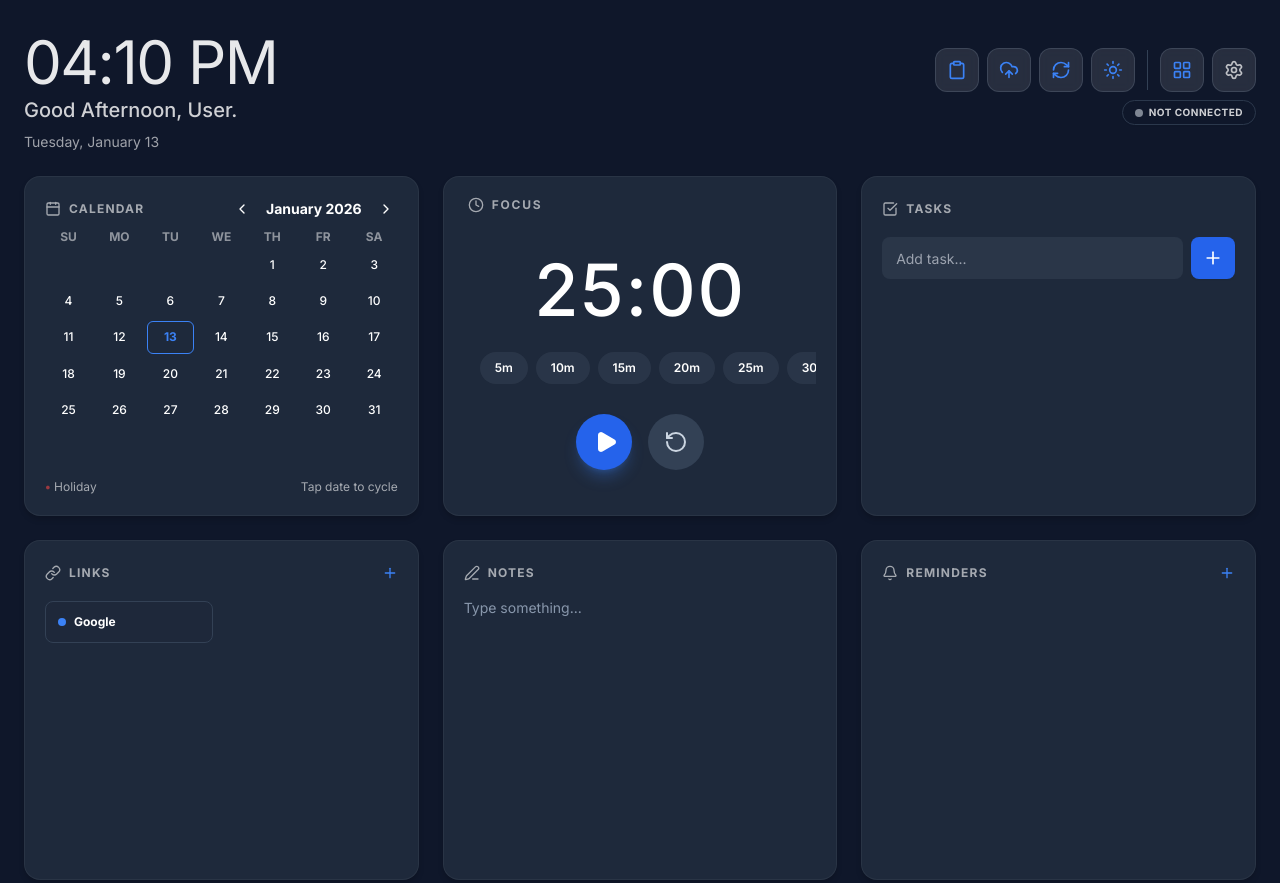
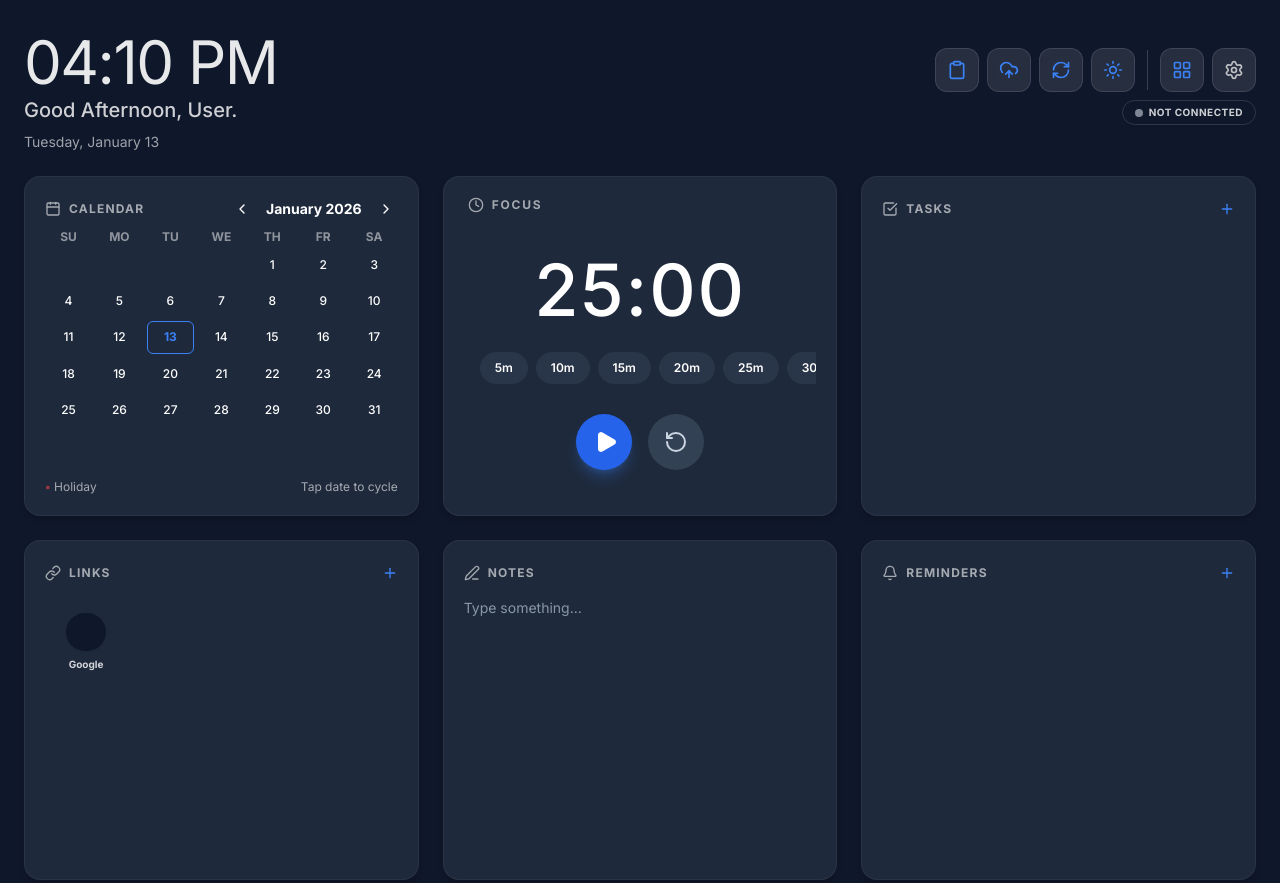
Before and after one commit to svn-git-21/dashboard-app, a plain HTML site: page index.html in a window 1280 px wide. Shown: the top 883 px of the page. Drawn offline with nearby package versions, Linux system fonts and the light colour scheme; no server answers.

Commit message:
Update index.html

```diff
--- a/index.html
+++ b/index.html
@@ -111,12 +111,15 @@
         .sci-calc-grid {
             display: grid;
             grid-template-columns: repeat(7, 1fr);
+            grid-template-rows: repeat(5, 1fr);
             gap: 8px;
             padding: 4px;
+            height: 100%;
         }
         .sci-btn {
-            aspect-ratio: 1.4;
-            border-radius: 9999px; /* Pill shape */
+            height: 100%;
+            width: 100%;
+            border-radius: 12px;
             font-size: 0.9rem;
             font-weight: 500;
             display: flex;
@@ -299,17 +302,14 @@
         </div>
 
         <div id="card-tasks" class="card">
-            <div class="flex items-center gap-2 mb-4">
+            <div class="flex items-center justify-between mb-4">
                 <div class="card-header-group">
                     <div class="flex items-center gap-2 opacity-60"><i data-lucide="check-square" class="w-4 h-4"></i><span class="text-xs font-bold tracking-widest uppercase">Tasks</span></div>
                     <button class="card-edit-btn" onclick="openCardSettings('tasks')" title="Customize"><i data-lucide="palette" class="w-3 h-3"></i></button>
                 </div>
+                <button onclick="openTaskModal()" class="text-primary-500 hover:text-primary-400"><i data-lucide="plus" class="w-4 h-4"></i></button>
             </div>
-            <form onsubmit="addTask(event)" class="flex gap-2 mb-4">
-                <input id="task-input" type="text" placeholder="Add task..." class="input-field">
-                <button type="submit" class="bg-primary-600 hover:bg-primary-500 text-white px-3 rounded-lg transition shadow-sm flex items-center justify-center"><i data-lucide="plus" class="w-5 h-5"></i></button>
-            </form>
-            <div id="task-list" class="scroller flex-1 space-y-2"></div>
+            <div id="task-list" class="flex-1 space-y-2 overflow-y-auto no-scrollbar"></div>
         </div>
 
         <div id="card-links" class="card">
@@ -320,7 +320,7 @@
                 </div>
                 <button onclick="openLinkModal()" class="text-primary-500 hover:text-primary-400"><i data-lucide="plus" class="w-4 h-4"></i></button>
             </div>
-            <div id="links-grid" class="grid grid-cols-2 gap-3 content-start h-full overflow-y-auto scroller"></div>
+            <div id="links-grid" class="grid grid-cols-4 gap-2 h-full content-start overflow-y-auto no-scrollbar"></div>
         </div>
 
         <div id="card-notes" class="card">
@@ -853,7 +853,29 @@
         async function fetchHolidays(year) { if(holidayCache[year]) return holidayCache[year]; try { const res = await fetch(`https://date.nager.at/api/v3/PublicHolidays/${year}/IN`); const data = await res.json(); const map = {}; data.forEach(h => map[h.date] = h.localName); holidayCache[year] = map; return map; } catch(e) { return {}; } }
 
         function addTask(e){ e.preventDefault(); const i=document.getElementById('task-input'); if(i.value.trim()){ AppData.tasks.push({id:Date.now(), text:i.value, completed:false}); i.value=''; saveData(); renderTasks(); } }
-        function renderTasks(){const l=document.getElementById('task-list');l.innerHTML='';AppData.tasks.forEach(t=>{const d=document.createElement('div');d.className='flex items-center justify-between p-3 rounded-lg mb-2 bg-slate-50 dark:bg-slate-800/30 group border border-slate-200 dark:border-transparent';d.innerHTML=`<div class="flex gap-3 cursor-pointer" onclick="toggleTask(${t.id})"><div class="w-5 h-5 rounded border ${t.completed?'bg-primary-600 border-primary-600':'border-slate-300 dark:border-slate-600'} flex items-center justify-center text-white">${t.completed?'<i data-lucide="check" class="w-3 h-3"></i>':''}</div><span class="${t.completed?'line-through opacity-50':''} text-sm text-inherit">${t.text}</span></div><button onclick="delTask(${t.id})" class="opacity-0 group-hover:opacity-100 text-red-500"><i data-lucide="trash-2" class="w-4 h-4"></i></button>`;l.appendChild(d);});lucide.createIcons();}
+
+        // FIXED: renderTasks with better flex handling for overflow and 2-line clamp
+        function renderTasks(){
+            const l=document.getElementById('task-list');
+            l.innerHTML='';
+            AppData.tasks.forEach(t=>{
+                const d=document.createElement('div');
+                d.className='flex items-center justify-between p-3 rounded-lg mb-2 bg-slate-50 dark:bg-slate-800/30 group border border-slate-200 dark:border-transparent';
+                d.innerHTML=`
+                <div class="flex gap-3 cursor-pointer items-center flex-1 min-w-0" onclick="toggleTask(${t.id})">
+                    <div class="w-5 h-5 rounded border-2 ${t.completed?'bg-primary-600 border-primary-600':'border-slate-300 dark:border-slate-500'} flex items-center justify-center text-white transition-colors flex-shrink-0">
+                        ${t.completed?'<i data-lucide="check" class="w-3 h-3"></i>':''}
+                    </div>
+                    <span class="${t.completed?'line-through opacity-50':''} text-sm text-inherit line-clamp-2 break-words select-none leading-tight">${t.text}</span>
+                </div>
+                <button onclick="delTask(${t.id})" class="opacity-0 group-hover:opacity-100 text-red-500 flex-shrink-0 ml-2">
+                    <i data-lucide="trash-2" class="w-4 h-4"></i>
+                </button>`;
+                l.appendChild(d);
+            });
+            lucide.createIcons();
+        }
+
         function toggleTask(id){AppData.tasks=AppData.tasks.map(t=>t.id===id?{...t,completed:!t.completed}:t);saveData();renderTasks();}
         function delTask(id){AppData.tasks=AppData.tasks.filter(t=>t.id!==id);saveData();renderTasks();}
 
@@ -867,12 +889,12 @@
 
         function toggleSettingsMenu(e) {
             e.stopPropagation();
-            document.getElementById('apps-menu').classList.remove('show'); // Close other
+            document.getElementById('apps-menu').classList.remove('show');
             document.getElementById('settings-menu').classList.toggle('show');
         }
         function toggleAppsMenu(e) {
             e.stopPropagation();
-            document.getElementById('settings-menu').classList.remove('show'); // Close other
+            document.getElementById('settings-menu').classList.remove('show');
             document.getElementById('apps-menu').classList.toggle('show');
         }
         function closeDropdowns(e) {
@@ -893,7 +915,50 @@
         function updateT(){ document.getElementById('timer-display').innerText=`${Math.floor(tLeft/60)}:${tLeft%60<10?'0':''}${tLeft%60}`; }
         function toggleTimer(){ if(tRun){ clearInterval(tInt); tRun=false; } else { tRun=true; tInt=setInterval(()=>{ if(tLeft>0){ tLeft--; updateT(); } else { resetTimer(); alert("Done!"); } },1000); } document.getElementById('play-icon').setAttribute('data-lucide', tRun?'pause':'play'); lucide.createIcons(); }
         function resetTimer(){ clearInterval(tInt); tRun=false; tLeft=AppData.timer*60; updateT(); document.getElementById('play-icon').setAttribute('data-lucide','play'); lucide.createIcons(); }
-        function renderLinks(){const g=document.getElementById('links-grid');g.innerHTML='';AppData.links.forEach(l=>{const e=document.createElement('a');e.href=l.url;e.target='_blank';e.className='flex gap-2 p-3 rounded-lg border border-slate-200 dark:border-slate-700 items-center bg-slate-50 dark:bg-slate-800/50 hover:bg-slate-100 dark:hover:bg-slate-800 transition';e.innerHTML=`<div class="w-2 h-2 rounded-full ${l.color}"></div><span class="text-xs font-bold truncate">${l.name}</span>`;g.appendChild(e);});}
+
+        // UPDATED: renderLinks with Tile Grid Style
+        function renderLinks() {
+            const g = document.getElementById('links-grid');
+            g.innerHTML = '';
+            AppData.links.forEach(l => {
+                let faviconUrl = `https://www.google.com/s2/favicons?domain=${l.url}&sz=64`; // Larger icon size request
+                const wrapper = document.createElement('div');
+                wrapper.className = 'relative group'; // Container for positioning
+
+                // Main Tile Link
+                const link = document.createElement('a');
+                link.href = l.url;
+                link.target = "_blank";
+                link.className = 'flex flex-col items-center justify-center p-3 h-full bg-slate-200 dark:bg-slate-800 rounded-lg hover:bg-slate-300 dark:hover:bg-slate-700 transition aspect-square';
+
+                link.innerHTML = `
+                    <div class="w-10 h-10 rounded-full bg-slate-700 dark:bg-slate-900 flex items-center justify-center mb-1.5 shadow-sm">
+                        <img src="${faviconUrl}" class="w-5 h-5 rounded-sm opacity-90" alt="icon" onerror="this.style.display='none'">
+                    </div>
+                    <span class="text-[10px] font-bold text-center truncate w-full px-1 opacity-80">${l.name}</span>
+                `;
+
+                // Delete Button (Small overlay)
+                const delBtn = document.createElement('button');
+                delBtn.className = 'absolute top-1 right-1 opacity-0 group-hover:opacity-100 bg-red-500 text-white rounded-full w-4 h-4 flex items-center justify-center shadow-sm transition-opacity hover:bg-red-600 z-10';
+                delBtn.innerHTML = '<i data-lucide="x" class="w-3 h-3"></i>';
+                delBtn.onclick = (e) => { e.preventDefault(); delLink(l.id); };
+
+                wrapper.appendChild(link);
+                wrapper.appendChild(delBtn);
+                g.appendChild(wrapper);
+            });
+            lucide.createIcons();
+        }
+
+        function delLink(id) {
+            if(confirm("Delete this link?")) {
+                AppData.links = AppData.links.filter(l => l.id !== id);
+                saveData();
+                renderLinks();
+            }
+        }
+
         function renderReminders(){const l=document.getElementById('reminder-list');l.innerHTML=''; AppData.reminders.forEach(r=>{const e=document.createElement('div');e.className='flex justify-between p-2 text-sm text-inherit border-b border-slate-100 dark:border-slate-800 last:border-0'; let displayTime = r.time; try { const d = new Date(r.time); if(!isNaN(d)) { displayTime = d.toLocaleDateString(undefined, {month:'short', day:'numeric'}) + ' ' + d.toLocaleTimeString([], {hour:'2-digit', minute:'2-digit'}); } } catch(err) {} e.innerHTML=`<span><span class="opacity-60 text-xs font-bold mr-2 uppercase">${displayTime}</span> ${r.text}</span><button onclick="delRem(${r.id})" class="text-red-500 hover:text-red-600">&times;</button>`;l.appendChild(e);});}
         function delRem(id){AppData.reminders=AppData.reminders.filter(r=>r.id!==id);saveData();renderReminders();}
         function openCloudModal(){document.getElementById('cloud-modal').classList.remove('hidden');}
```
